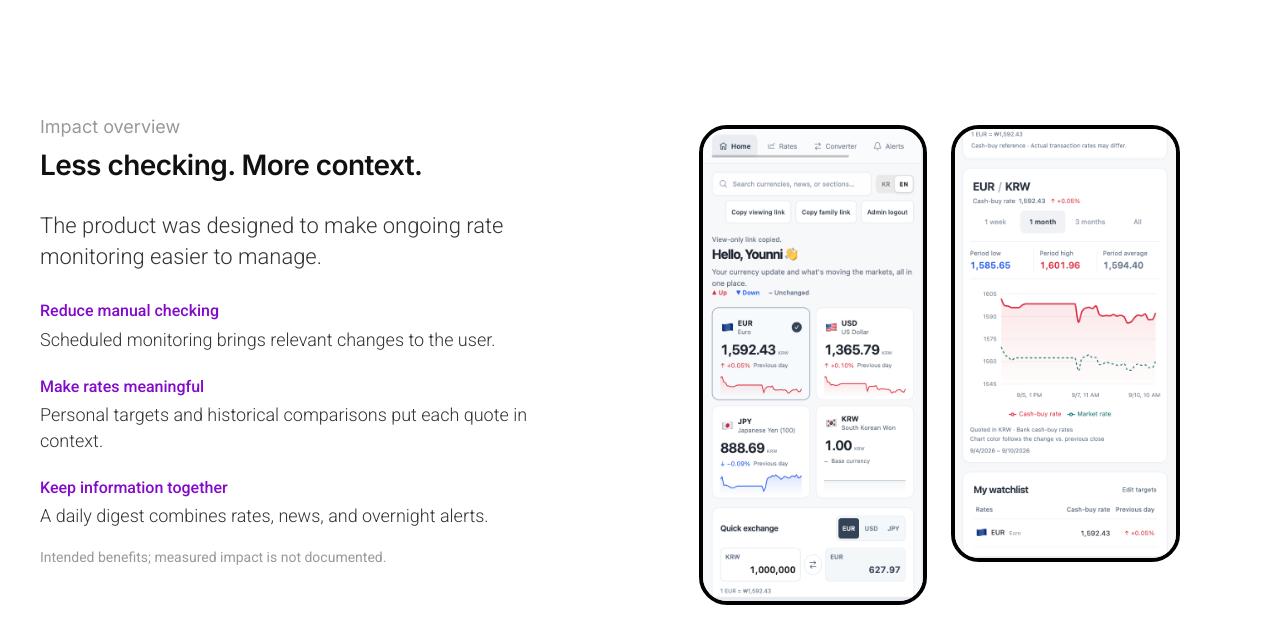
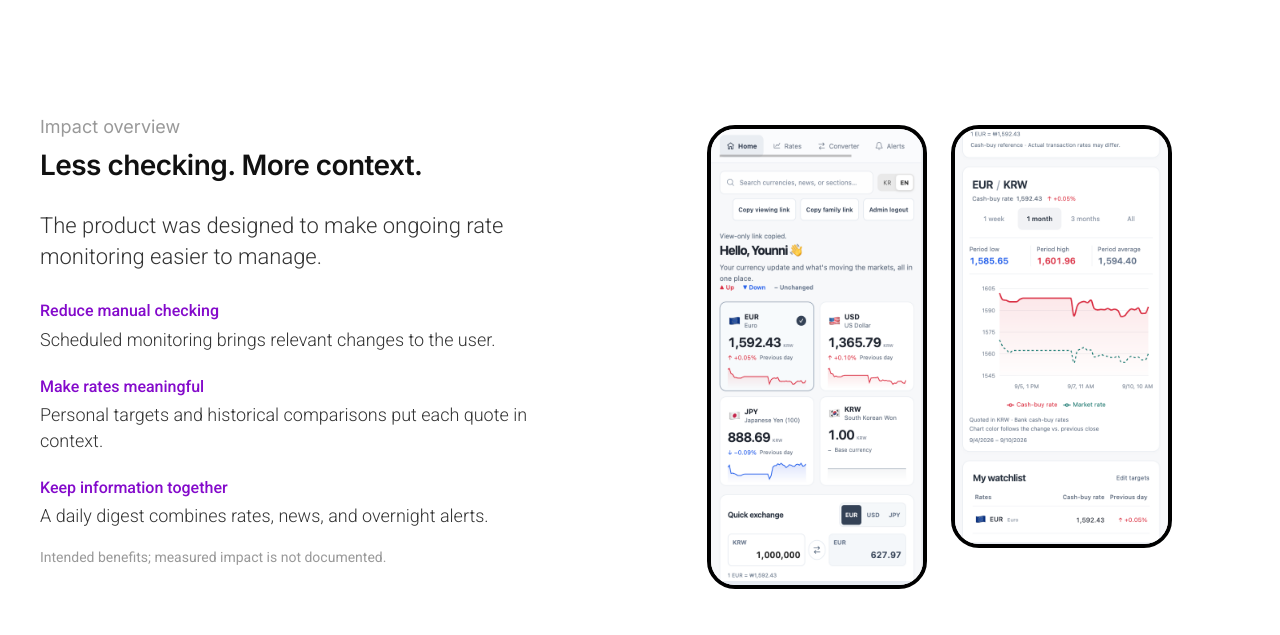
Before and after one commit to hanseung4639-cell/younnihan, a plain HTML site: page page4/index.html in a window 1280 px wide. Shown: the part 665-1300 px from the top of the page. Drawn offline with Linux system fonts and the light colour scheme.

Commit message:
Adjust AI mobile mockup size

```diff
--- a/page4/styles.css
+++ b/page4/styles.css
@@ -32,4 +32,4 @@
 @media(min-width:1280px){.hero h1{font-size:clamp(38px,3.05vw,54px)}}
 @media(min-width:761px) and (max-width:1279px){.hero h1{font-size:40px}}
 /* Reduce the impact overview's mobile mockups without changing their ratios. */
-.impact .phone-pair{width:80%;justify-self:center}
+.impact .phone-pair{width:77.44%;justify-self:center}
```
